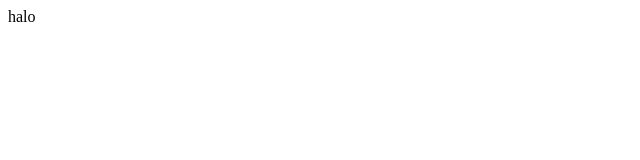
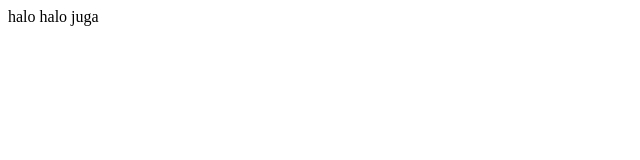
Before and after one commit to ZakyPutra04/kelaspt, a plain HTML site: page week2/index.html in a window 1280 px wide. Shown: the full height of the page, 0-640 px from the left. Drawn offline with Linux system fonts and the light colour scheme.

Commit message:
sec commit

```diff
--- a/week2/index.html
+++ b/week2/index.html
@@ -7,5 +7,6 @@
 </head>
 <body>
     halo
+    halo juga
 </body>
 </html>
```
